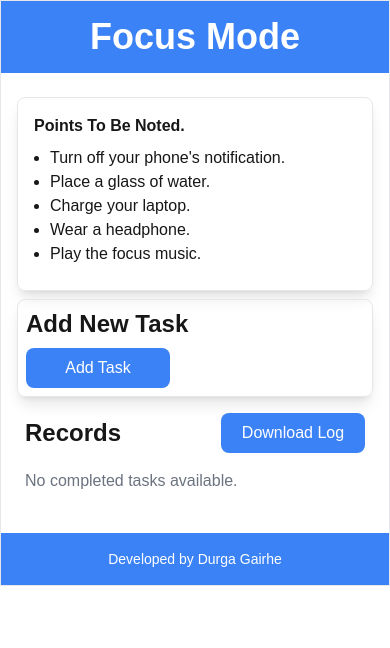
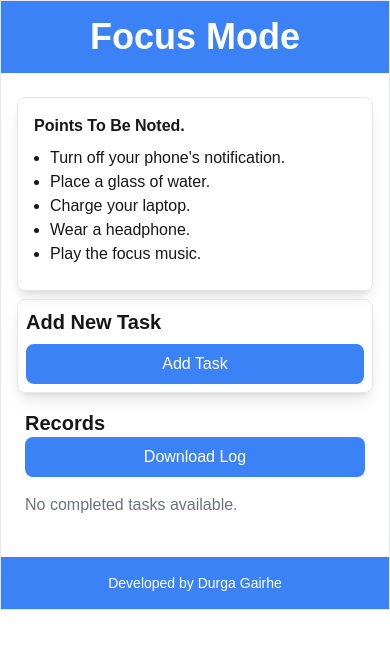
Before and after one commit to dpgaire/focus-mode, a Next.js app: page / in a window 390 px wide. Shown: the top 648 px of the page. Built offline with nearby package versions, Linux system fonts and the light colour scheme.

Commit message:
handle responsive

```diff
--- a/src/components/AddTask.jsx
+++ b/src/components/AddTask.jsx
@@ -42,7 +42,9 @@ const AddTask = ({ tasks, setTasks, setUpdateTask }) => {
 
   return (
     <div className="my-2 border rounded-lg shadow-lg p-2">
-      <span className="text-2xl font-bold block mb-2">Add New Task</span>
+      <span className="lg:text-2xl text-xl font-bold block mb-2">
+        Add New Task
+      </span>
       <Button
         variant="primary"
         innerText="Add Task"
--- a/src/components/Button.jsx
+++ b/src/components/Button.jsx
@@ -5,7 +5,7 @@ const Button = ({ variant, innerText, type, onClick }) => {
     <button
       type={type}
       onClick={onClick}
-      className={`w-36 px-4 py-2 text-white rounded-lg ${
+      className={`lg:w-36 w-full px-4 py-2 text-white rounded-lg ${
         variant === "primary" ? "bg-blue-500" : "bg-red-500"
       }`}
     >
--- a/src/components/CurrentTask.jsx
+++ b/src/components/CurrentTask.jsx
@@ -85,10 +85,10 @@ const CurrentTask = ({ currentTask, setUpdateTask }) => {
 
   return (
     <div className="my-2 border rounded-lg shadow-lg p-2">
-      <span className="text-2xl font-bold">Current Task</span>
-      <div className="p-4 my-2 flex justify-between items-center border rounded-lg shadow-lg">
+      <span className="lg:text-2xl text-xl font-bold">Current Task</span>
+      <div className="p-4 my-2 flex justify-between flex-wrap items-center border rounded-lg shadow-lg">
         <span className="text-xl">{currentTask}</span>
-        <span className="md:text-6xl">{formatTime(time)}</span>
+        <span className="text-2xl md:text-6xl">{formatTime(time)}</span>
         <Button
           variant={isRunning ? "danger" : "primary"}
           innerText={isRunning ? "Stop" : "Start"}
--- a/src/components/Records.jsx
+++ b/src/components/Records.jsx
@@ -47,8 +47,8 @@ const Records = ({ tasks, currentTask, updateTask }) => {
 
   return (
     <div className="my-2 p-2">
-      <div className="flex justify-between items-center">
-        <span className="text-2xl font-bold">Records</span>
+      <div className="flex justify-between items-center flex-wrap">
+        <span className="lg:text-2xl text-xl font-bold">Records</span>
         <Button
           variant="primary"
           innerText="Download Log"
```
